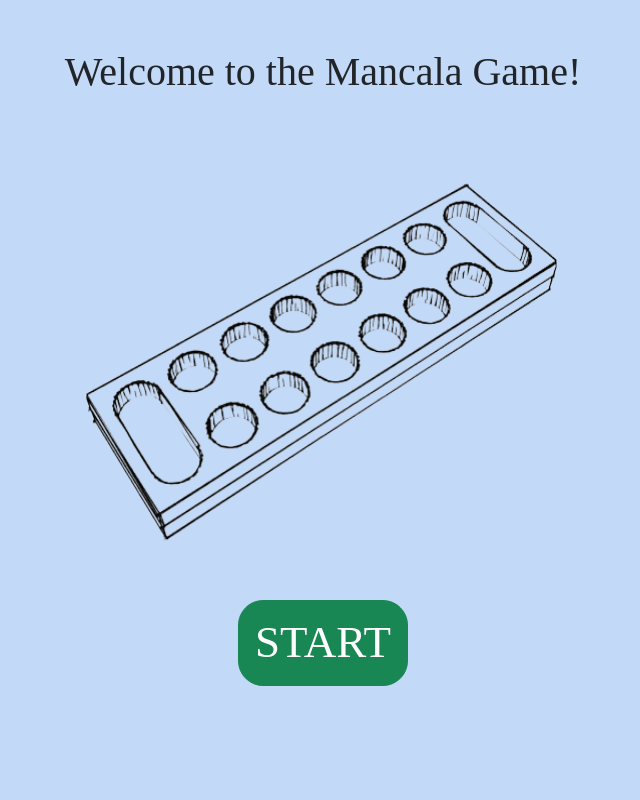
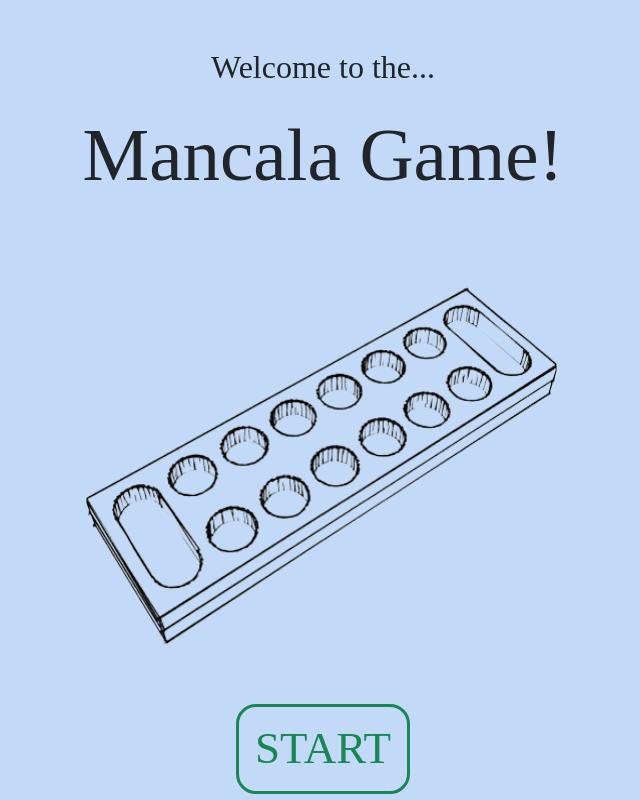
Before and after one commit to sampadghosh5/Mancala, a React (Create React App) app: page / in a window 1280 px wide. Shown: the whole page, without its empty margins (317-957 px from the left). Built offline with nearby package versions, Linux system fonts and the light colour scheme.

Commit message:
Finished welcome and instructions page.

```diff
--- /dev/null
+++ b/src/components/instructions.js
@@ -0,0 +1,71 @@
+import React, { Component } from "react";
+
+const background1 = {
+  backgroundColor: "#C2D9F7",
+  width: "100vw",
+  height: "100vh",
+  overflow: "auto",
+};
+
+const text = {
+  fontFamily: "bubblegums",
+};
+
+const text2 = {
+  fontFamily: "Comfortaa",
+};
+const header = {
+  fontSize: "75px",
+};
+
+const backButton = {
+  fontSize: "45px",
+  borderRadius: "20px",
+  borderWidth: "3px",
+};
+
+class Instructions extends Component {
+  state = {};
+  render() {
+    return (
+      <div className="container-fluid" style={background1}>
+        <div className="row" style={text}>
+          <div className="col">
+            <h1 className="my-5 text-center" style={header}>
+              Rules of the Game:
+            </h1>
+          </div>
+        </div>
+        <div className="row" style={text2}>
+          <div className="col mx-5">
+            <h2 className="my-4">
+              1. If you run into your own store, deposit one piece in it. Skip
+              your opponent's store.
+            </h2>
+            <h2 className="my-4">
+              2. If the last piece you drop is in your own store, you get a free
+              turn.
+            </h2>
+            <h2 className="my-4">
+              3. If the last piece you drop is in an empty hole on your side,
+              you capture that piece and any pieces in the hole directly
+              opposite.
+            </h2>
+          </div>
+        </div>
+        <div className="row my-5" style={text}>
+          <div className="col text-center">
+            <button
+              className="btn btn-outline-primary btn-lg mx-auto"
+              style={backButton}
+            >
+              BACK
+            </button>
+          </div>
+        </div>
+      </div>
+    );
+  }
+}
+
+export default Instructions;
--- a/src/components/welcome.js
+++ b/src/components/welcome.js
@@ -17,24 +17,35 @@ const text = {
   fontFamily: "bubblegums",
 };
 
+const header = {
+  fontSize: "75px",
+};
+
 const startButton = {
-  fontFamily: "bubblegums",
   fontSize: "45px",
-  borderRadius: "25px",
+  borderRadius: "20px",
+  borderWidth: "3px",
+};
+
+const instructionsButton = {
+  fontSize: "35px",
+  borderColor: "transparent",
+  borderRadius: "20px",
 };
 class Welcome extends Component {
   state = {};
   render() {
     return (
       <div className="container-fluid" style={background1}>
-        <div className="row">
+        <div className="row" style={text}>
           <div className="col">
-            <h1 className="mt-5 text-center" style={text}>
-              Welcome to the Mancala Game!
+            <h2 className="mt-5 text-center">Welcome to the... </h2>
+            <h1 className="text-center mt-4" style={header}>
+              Mancala Game!
             </h1>
           </div>
         </div>
-        <div className="row">
+        <div className="row" style={text}>
           <div className="col">
             <img
               src={image}
@@ -44,13 +55,23 @@ class Welcome extends Component {
             />
           </div>
         </div>
-        <div className="row">
+        <div className="row" style={text}>
           <div className="col text-center">
             <button
-              className="btn btn-success btn-lg mx-auto"
+              className="btn btn-outline-success btn-lg mx-auto"
               style={startButton}
             >
               START
+            </button>
+          </div>
+        </div>
+        <div className="row" style={text}>
+          <div className="col text-center">
+            <button
+              className="btn btn-outline-dark btn-lg my-4"
+              style={instructionsButton}
+            >
+              INSTRUCTIONS
             </button>
           </div>
         </div>
--- a/src/index.js
+++ b/src/index.js
@@ -4,10 +4,10 @@ import "./index.css";
 import App from "./App";
 import reportWebVitals from "./reportWebVitals";
 import Welcome from "./components/welcome";
-
+import Instructions from "./components/instructions";
 
 const root = ReactDOM.createRoot(document.getElementById("root"));
-root.render(<Welcome/>);
+root.render(<Welcome />);
 
 // If you want to start measuring performance in your app, pass a function
 // to log results (for example: reportWebVitals(console.log))
```
Also changed, not shown: src/components/start.js (added, +27 -0 lines).
